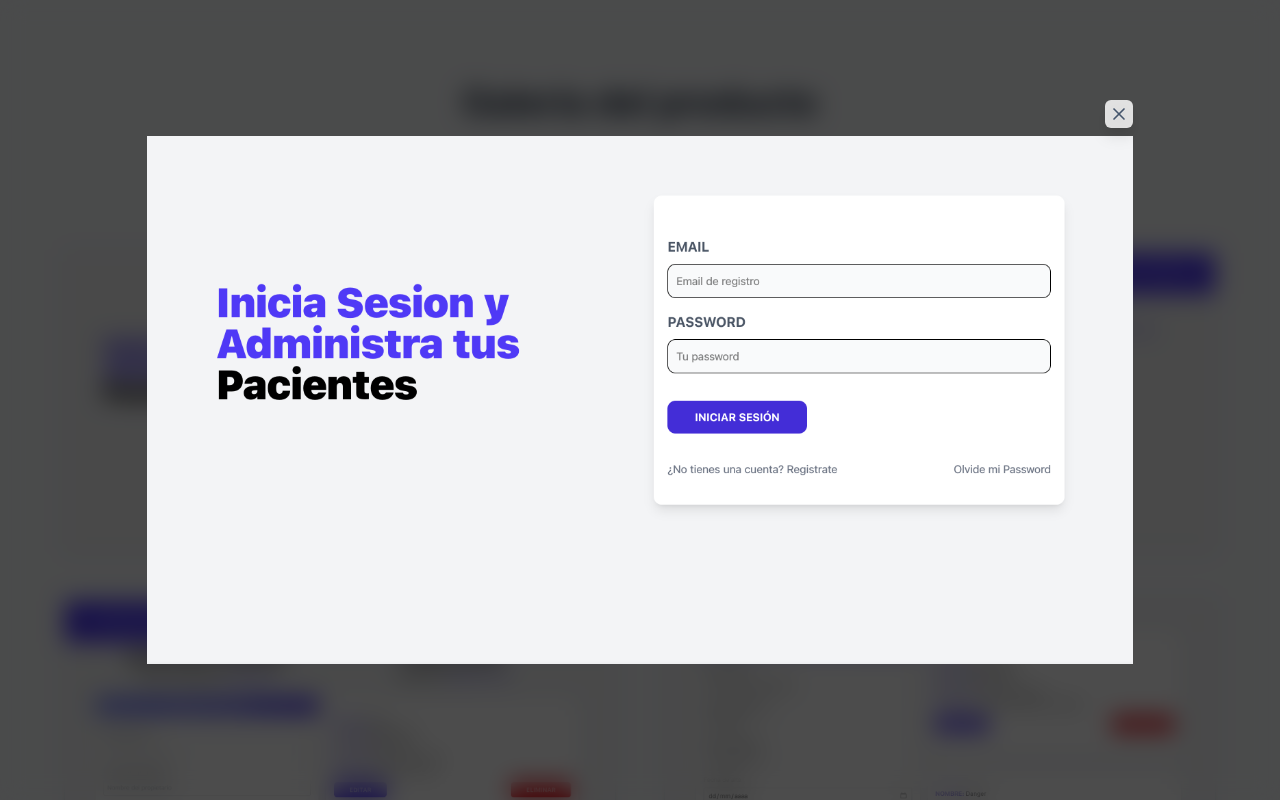
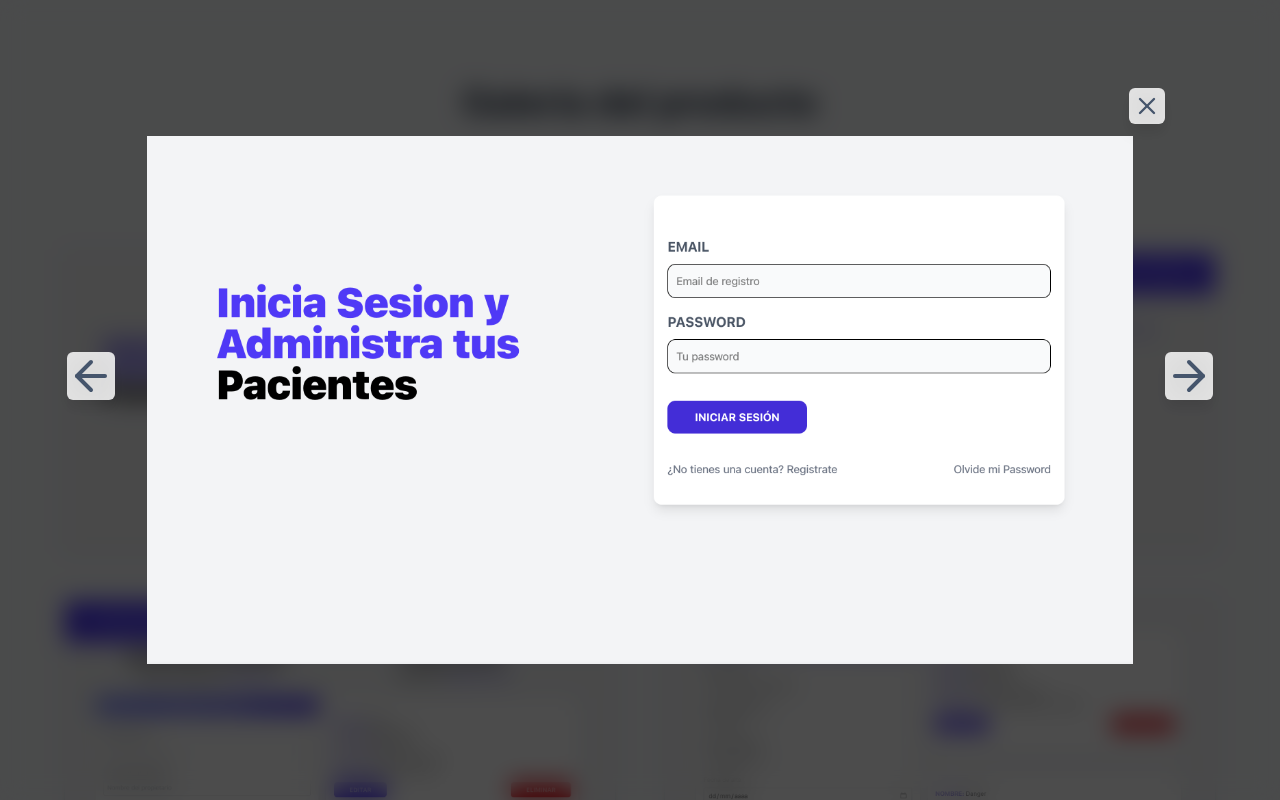
Before and after one commit to Luismy-182/MASP, a React (Vite) app: page /proyecto/apv in a window 1280 px wide. Both pictures are taken after a click on the element 340 px from the left and 4295 px from the top of the page. Shown: the part 3895-4695 px from the top of the page. Built offline with nearby package versions, Linux system fonts and the light colour scheme.

Commit message:
trabajando en la galería aún...

```diff
--- a/src/components/ImageModal.jsx
+++ b/src/components/ImageModal.jsx
@@ -1,25 +1,42 @@
 import React, { useState, useEffect } from 'react'
-import { X } from 'lucide-react';
+import { X, ArrowRight, ArrowLeft } from 'lucide-react';
+
+const ImageModal = ({ currentIndex, onClose, galery, onNext, onPrev }) => {
+
+  //existe 2 mundos, el render (el jsx que regresas)
+  useEffect(() => {
+    //cuando inicia el componente, usa un effecto, tocar el DOM. hacer fetch, modificar cosas externas
+    document.body.classList.add('overflow-hidden');
+    //escucha por un scape
+    function keyFunction(e){
+      if(e.key==='Escape'){
+        onClose();
+        return;
+      }
+      if(e.key==='ArrowRight'){
+        onNext();
+        return;
+      }
+      if(e.key==='ArrowLeft'){
+        onPrev();
+        return;
+      }
 
 
-const ImageModal = ({ imagen, onClose }) => {
-  useEffect(() => {
+    }
+    //cerrarModal al precionar una tecla
+    window.addEventListener('keydown', keyFunction);
 
-    document.body.classList.add('overflow-hidden');
-    //escucha por un scape
-    function btnClose(e){
+    return () => { //cuando muera el componente, o se desmonta: cleanup corre →
+      document.body.classList.remove('overflow-hidden');
+      window.removeEventListener('keydown', keyFunction);
+    }
+  }, [onClose, onNext, onPrev]);
 
-      if(e.key==='Escape'){
-        onClose();
-      }
-    }
-    window.addEventListener('keydown', btnClose);
 
-    return () => {
-      document.body.classList.remove('overflow-hidden');
-      window.removeEventListener('keydown', btnClose);
-    }
-  }, [])
+
+
+
 
 
   return (
@@ -38,14 +55,24 @@ const ImageModal = ({ imagen, onClose }) => {
         onClick={(e) => e.stopPropagation()}
 
       >
-        <div className="bg-white/85 backdrop-blur-md rounded-md w-7 hover:cursor-pointer p-1 absolute right-0 -top-9  drop-shadow-xl hover:bg-white/90">
+        <div className="bg-white/85 backdrop-blur-md rounded-md w-9 hover:cursor-pointer p-1 absolute -right-8 -top-10  md:-top-12 drop-shadow-xl hover:bg-white/90">
           <X className='text-slate-600 w-full h-full  hover:text-slate-800'
             onClick={onClose}
           />
         </div>
+        <div className="bg-white/85 backdrop-blur-md rounded-md w-12 hover:cursor-pointer  absolute bottom-[50%] -right-20 drop-shadow-xl hover:bg-white/90">
+          <ArrowRight className='text-slate-600 w-full h-full  hover:text-slate-800'
+            onClick={onNext}
+          />
+        </div>
+        <div className="bg-white/85 backdrop-blur-md rounded-md w-12 hover:cursor-pointer  absolute -left-20 bottom-[50%] md:-right-10 drop-shadow-xl hover:bg-white/90">
+          <ArrowLeft className='text-slate-600 w-full h-full  hover:text-slate-800'
+            onClick={onPrev}
+          />
+        </div>
 
         <img
-          src={imagen}
+          src={galery[currentIndex]}
           alt="imagen-proyect"
           className='max-h-[90vh] max-w-full '
         />
--- a/src/components/ProjectGalery.jsx
+++ b/src/components/ProjectGalery.jsx
@@ -3,19 +3,21 @@ import { useState } from 'react';
 
 const ProjectGalery = ({ galery }) => {
     //state para saber que imagen picaron
-    const [selectedImage, setSelectedImage] = useState(null);
-
-
-
+    const [currentIndex, setCurrentIndex] = useState(null);
+console.log(currentIndex);
 
 
     return (
 
         <>
-            {selectedImage && (
+            {currentIndex!==null && (
                 <ImageModal
-                    imagen={selectedImage}
-                    onClose={() => setSelectedImage(null)}
+                    currentIndex={currentIndex}
+                    galery={galery}
+                    onClose={() => setCurrentIndex(null)}
+
+                    onNext={()=>setCurrentIndex(currentIndex+1)}
+                    onPrev={()=>setCurrentIndex(currentIndex-1)}
                 />
             )}
             <section className="my-24 md:my-32">
@@ -24,12 +26,15 @@ const ProjectGalery = ({ galery }) => {
                     <div className="grid md:grid-cols-2 gap-12 rounded-xl mt-24 md:mt-32 px-6 md:px-0">
                         {
                             galery.map((picture, index) => {
+
+
                                 return (
+
                                     <div key={index} className="shadow-sm hover:shadow-lg hover:cursor-pointer  w-full border border-slate-200 bg-white hover:scale-105 transition-all duration-300 overflow-hidden
                                     h-62.5 md:h-75 group
                                 "
-                                        onClick={e => {
-                                            return setSelectedImage(picture);
+                                        onClick={()=> {
+                                            return setCurrentIndex(index);
                                         }}
                                     >
                                         <img src={picture} alt={`preview-${index}`} className='w-full object-contain bg-slate-100 h-full group-hover:scale-110 transition-transform duration-300'
```
